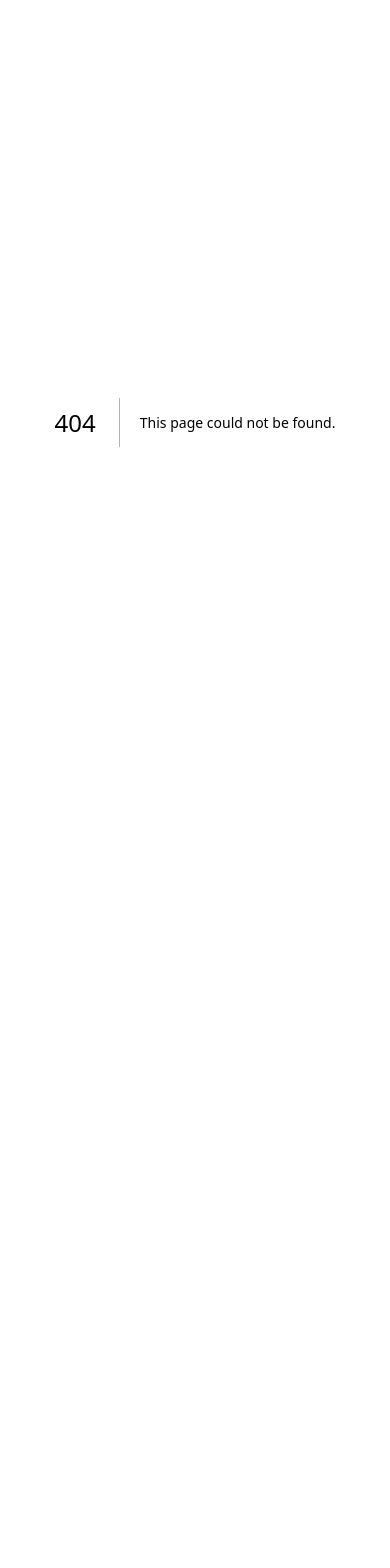
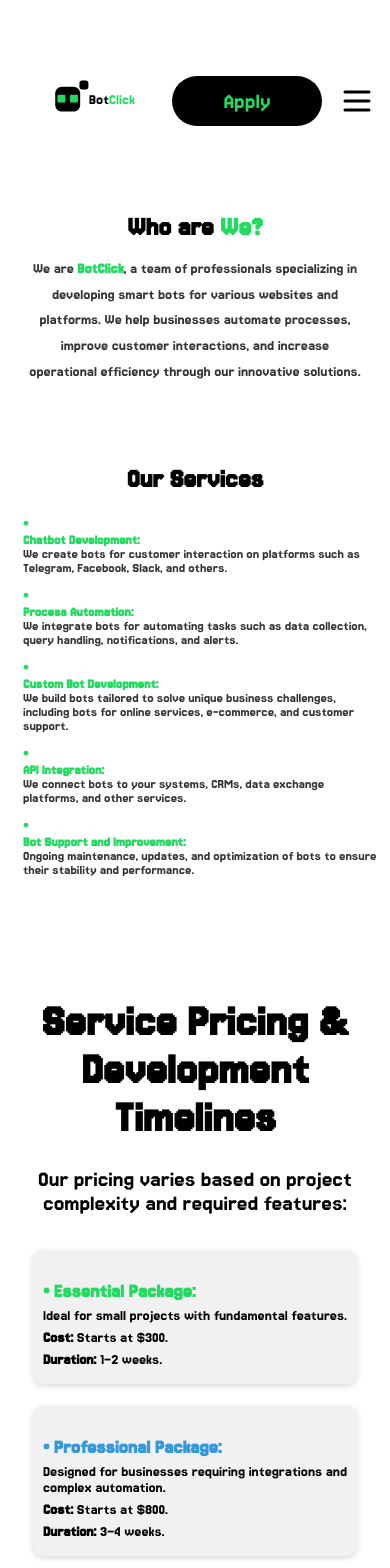
Before and after one commit to Artyomcha/freelance, a Next.js app in the folder website-freelance/: page /info in a window 390 px wide. Before the commit this address had no page. Shown: the top 1568 px of the page. Before the commit the page ends 844 px from the top, so only its background shows below. Built offline with nearby package versions, Linux system fonts and the light colour scheme.

Commit message:
How does it work - finished with media quiaries

```diff
--- a/website-freelance/components/Header.js
+++ b/website-freelance/components/Header.js
@@ -1,5 +1,6 @@
 import React, { useState } from 'react';
 import styles from '../styles/Header.module.css';
+import Link from 'next/link';
 import Image from 'next/image';
 import logo from '../public/assets/LogoBotClick.svg';
 import menuIcon from '../public/assets/menu.svg';
@@ -15,13 +16,15 @@ export default function Header() {
     <header className={styles.header}>
       {/* Logo */}
       <div className={styles.logoContainer}>
-        <Image src={logo} alt="BotClick Logo" className={styles.logo} />
+        <Link href="/">
+          <Image src={logo} alt="BotClick Logo" className={styles.logo} />
+        </Link>
       </div>
       <div className={`${styles.overlay} ${menuVisible ? styles.overlayVisible : ''}`} onClick={toggleMenu}></div>
 
       {/* Navigation */}
       <nav className={`${styles.nav} ${menuVisible ? styles.navVisible : styles.navHidden}`}>
-        <a className={styles.navItem} href="#how-it-works">How does it work?</a>
+        <a className={styles.navItem} href="/info">How does it work?</a>
         <a className={styles.navItem} href="/reviews">Reviews</a>
         <a className={styles.navItem} href="#ask-question">Ask a Question</a>
       </nav>
--- /dev/null
+++ b/website-freelance/pages/info.js
@@ -0,0 +1,79 @@
+import React, { useState } from 'react';
+import Layout from '../components/Layout';
+import styles from '../styles/Info.module.css';
+import Image from 'next/image';
+import Head from 'next/head';
+
+export default function Info(){
+
+
+    return(
+        <>
+        <Layout>
+        <Head>
+            <title>BotClick</title>
+            <meta name="viewport" content="width=device-width, initial-scale=1.0" />
+        </Head>
+
+        <div className={styles.container}>
+            <h1 className={styles.title}>Who are <span className={styles.highlight}>We?</span></h1>
+            <p className={styles.description}>
+                We are <span className={styles.highlight}>BotClick</span>, a team of professionals specializing in developing smart bots for various websites and platforms.
+                We help businesses automate processes, improve customer interactions, and increase operational efficiency through our innovative solutions.
+            </p>
+        </div>
+        <div className={styles.wrapper}>
+         <h2 className={styles.heading}>Our Services</h2>
+            <ul className={styles.serviceList}>
+                <li className={styles.serviceItem}>
+                <span className={styles.serviceTitle}>Chatbot Development:</span> We create bots for customer interaction on platforms such as Telegram, Facebook, Slack, and others.
+                </li>
+                <li className={styles.serviceItem}>
+                <span className={styles.serviceTitle}>Process Automation:</span> We integrate bots for automating tasks such as data collection, query handling, notifications, and alerts.
+                </li>
+                <li className={styles.serviceItem}>
+                <span className={styles.serviceTitle}>Custom Bot Development:</span> We build bots tailored to solve unique business challenges, including bots for online services, e-commerce, and customer support.
+                </li>
+                <li className={styles.serviceItem}>
+                <span className={styles.serviceTitle}>API Integration:</span> We connect bots to your systems, CRMs, data exchange platforms, and other services.
+                </li>
+                <li className={styles.serviceItem}>
+                <span className={styles.serviceTitle}>Bot Support and Improvement:</span> Ongoing maintenance, updates, and optimization of bots to ensure their stability and performance.
+                </li>
+            </ul>
+        </div>
+
+        <div className={styles.mainContainer}>
+                <h1 className={styles.pageTitle}>Service Pricing & Development Timelines</h1>
+                <p className={styles.introduction}>
+                    Our pricing varies based on project complexity and required features:
+                </p>
+
+                <div className={styles.pricingBox}>
+                    <h3 className={styles.basicTier}>• Essential Package:</h3>
+                    <p>Ideal for small projects with fundamental features.</p>
+                    <p><strong>Cost:</strong> Starts at $300.</p>
+                    <p><strong>Duration:</strong> 1–2 weeks.</p>
+                </div>
+
+                <div className={styles.pricingBox}>
+                    <h3 className={styles.advancedTier}>• Professional Package:</h3>
+                    <p>Designed for businesses requiring integrations and complex automation.</p>
+                    <p><strong>Cost:</strong> Starts at $800.</p>
+                    <p><strong>Duration:</strong> 3–4 weeks.</p>
+                </div>
+
+                <div className={styles.pricingBox}>
+                    <h3 className={styles.bespokeTier}>• Enterprise Solutions:</h3>
+                    <p>Fully customized bot development tailored to unique business needs.</p>
+                    <p><strong>Cost:</strong> Custom pricing based on project scope.</p>
+                    <p><strong>Duration:</strong> 4+ weeks, depending on complexity.</p>
+                </div>
+            </div>
+
+
+
+        </Layout>
+        </>
+    );
+}
--- a/website-freelance/styles/Header.module.css
+++ b/website-freelance/styles/Header.module.css
@@ -137,7 +137,7 @@
 
 @media (max-width: 768px) {
   .logo{
-    width: 10rem;
+    width: 7rem;
   }
   .applyButton {
     height: 50px;
--- /dev/null
+++ b/website-freelance/styles/Info.module.css
@@ -0,0 +1,204 @@
+
+.container {
+    text-align: center;
+    max-width: 600px;
+    margin: 0 auto;
+}
+
+.title {
+    font-size: 3rem;
+    font-weight: bold;
+    margin-bottom: 15px;
+}
+
+.highlight {
+    color: #21DA5F; /* Light green color */
+    font-weight: bold;
+}
+
+.description {
+    font-size: 1.5rem;
+    color: #333;
+    line-height: 1.6;
+    font-weight: 500;
+    text-align: left;
+}
+
+.wrapper {
+    text-align: center;
+    max-width: 950px;
+    margin: 0 auto;
+}
+
+.heading {
+    margin-top: 5rem;
+    font-size: 3rem;
+    font-weight: bold;
+    margin-bottom: 20px;
+}
+
+.serviceList {
+    text-align: left;
+    list-style-type: none;
+    text-decoration: none;
+    padding: 0;
+}
+
+.serviceItem {
+    font-size: 1.4rem;
+    color: #333;
+    font-weight: 500;
+    margin-bottom: 10px;
+    display: flex;
+    align-items: start;
+}
+
+.serviceItem::before {
+    content: "•";
+    color: #21DA5F; /* Green bullet */
+    font-size: 20px;
+    margin-right: 10px;
+}
+
+.serviceTitle {
+    color: #21DA5F; /* Green text */
+    font-weight: bold;
+    margin-right: 2rem;
+}
+
+.mainContainer {
+    max-width: 850px;
+    margin: 0 auto;
+    padding: 25px;
+    text-align: left;
+}
+
+.pageTitle {
+    margin-top: 5rem;
+    font-size: 3rem;
+    font-weight: bold;
+    text-align: center;
+    margin-bottom: 25px;
+}
+
+.introduction {
+    font-size: 1.5rem;
+    text-align: center;
+    margin-bottom: 35px;
+}
+
+.pricingBox {
+    background: #f1f1f1;
+    padding: 18px;
+    margin-bottom: 22px;
+    border-radius: 10px;
+    box-shadow: 0 2px 6px rgba(0, 0, 0, 0.15);
+}
+
+.pricingBox h3 {
+    font-size: 1.3rem;
+    margin-bottom: 6px;
+}
+
+.basicTier {
+    color: #21DA5F;
+}
+
+.advancedTier {
+    color: #3498db;
+}
+
+.bespokeTier {
+    color: #e67e22;
+}
+
+.pricingBox p {
+    margin: 6px 0;
+}
+
+
+/* MEDIA QUERIES */
+
+/* For devices smaller than 1024px (Tablets & Small Screens) */
+@media (max-width: 1024px) {
+    .title {
+        font-size: 2.5rem;
+    }
+
+    .description {
+        font-size: 1.3rem;
+    }
+
+    .heading {
+        font-size: 2.5rem;
+    }
+
+    .serviceItem {
+        font-size: 1.2rem;
+    }
+
+    .pricingBox {
+        padding: 15px;
+    }
+}
+
+/* For devices smaller than 768px (Phones & Small Tablets) */
+@media (max-width: 768px) {
+    .container {
+        max-width: 90%;
+    }
+
+    .title {
+        font-size: 2rem;
+    }
+
+    .description {
+        font-size: 1.2rem;
+        text-align: center;
+    }
+
+    .wrapper {
+        max-width: 100%;
+    }
+
+    .heading {
+        font-size: 2rem;
+    }
+
+    .serviceList {
+        padding-left: 15px;
+    }
+
+    .serviceItem {
+        font-size: 1rem;
+        flex-direction: column;
+        align-items: flex-start;
+    }
+
+    .pricingBox {
+        padding: 12px;
+    }
+}
+
+/* For devices smaller than 480px (Small Phones) */
+@media (max-width: 480px) {
+    .title {
+        font-size: 1.8rem;
+    }
+
+    .description {
+        font-size: 1rem;
+    }
+
+    .heading {
+        font-size: 1.8rem;
+    }
+
+    .serviceItem {
+        font-size: 0.9rem;
+    }
+
+    .pricingBox {
+        padding: 10px;
+    }
+}
```
